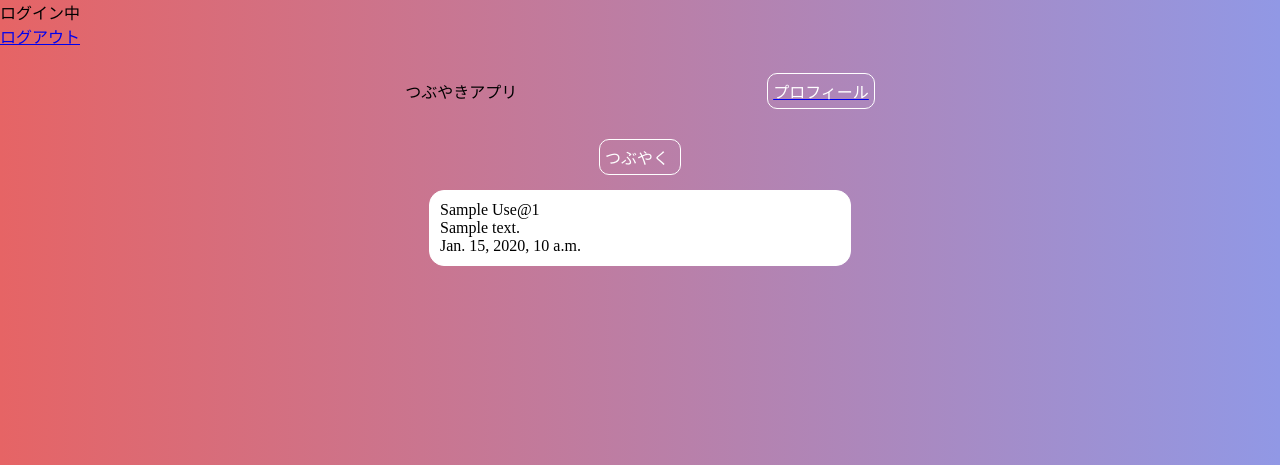
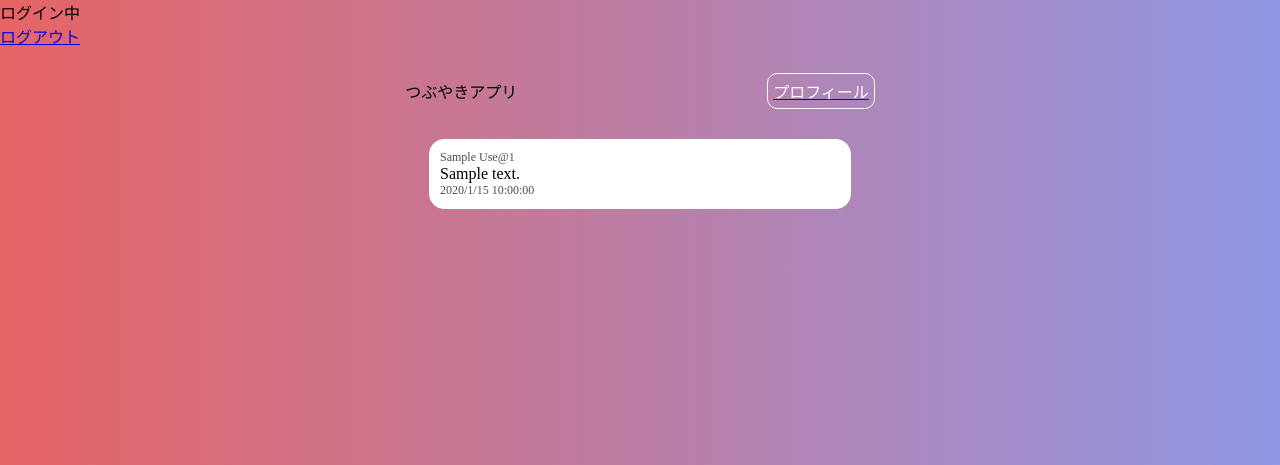
Before and after one commit to developer2239/Tsubuyaki, a Django app: page /posts/ in a window 1280 px wide. Shown: the top 465 px of the page. Run offline with Django 5.2, Linux system fonts and the light colour scheme; tables that the repository leaves empty hold one stand-in row (values such as "Sample post").

Commit message:
つぶやきいたユーザ名又は、日時の色とフォントサイズ変更

```diff
--- a/tsubuyaki/tsubuyaki/templates/posts.html
+++ b/tsubuyaki/tsubuyaki/templates/posts.html
@@ -25,14 +25,6 @@
             border-radius: 10px;
             color: white;
         }
-        .tsubuyaki_button {
-            width: 70px;
-            padding: 5px;
-            border: 1px solid white;
-            border-radius: 10px;
-            color: white;
-            margin: 15px auto;
-        }
         .contents {
             margin-top: 30px;
             margin-bottom:60px;
@@ -50,10 +42,16 @@
         .user_info {
             width: 60%;
             max-width:350px;
+            font-size:12px;
+            color: #445256;
         }
         .post_text {
             width: 60%;
             max-width: 350px;
+        }
+        .post_date {
+            font-size:12px;
+            color: #445256;
         }
     </style>
 </head>
@@ -73,15 +71,12 @@
             </a>
         </div>
         <div class="contents">
-            <div id="tsubuyaki_button" class="tsubuyaki_button">
-                つぶやく
-            </div>
             {% for post in posts%}
             <div class="post">
                 <div class="user_info">{{ post.account.name }}@{{ post.account.id}}
                 </div>
                 <div class="post_text">{{ post.content }}</div>
-                <div class="post_date">{{ post.created_at }}</div>
+                <div class="post_date">{{ post.created_at|date:"Y/n/j H:i:s" }}</div>
             </div>
             {% endfor %}
         </div>
```
Also changed, not shown: tsubuyaki/tsubuyaki/templates/profile.html (+5 -3 lines).
